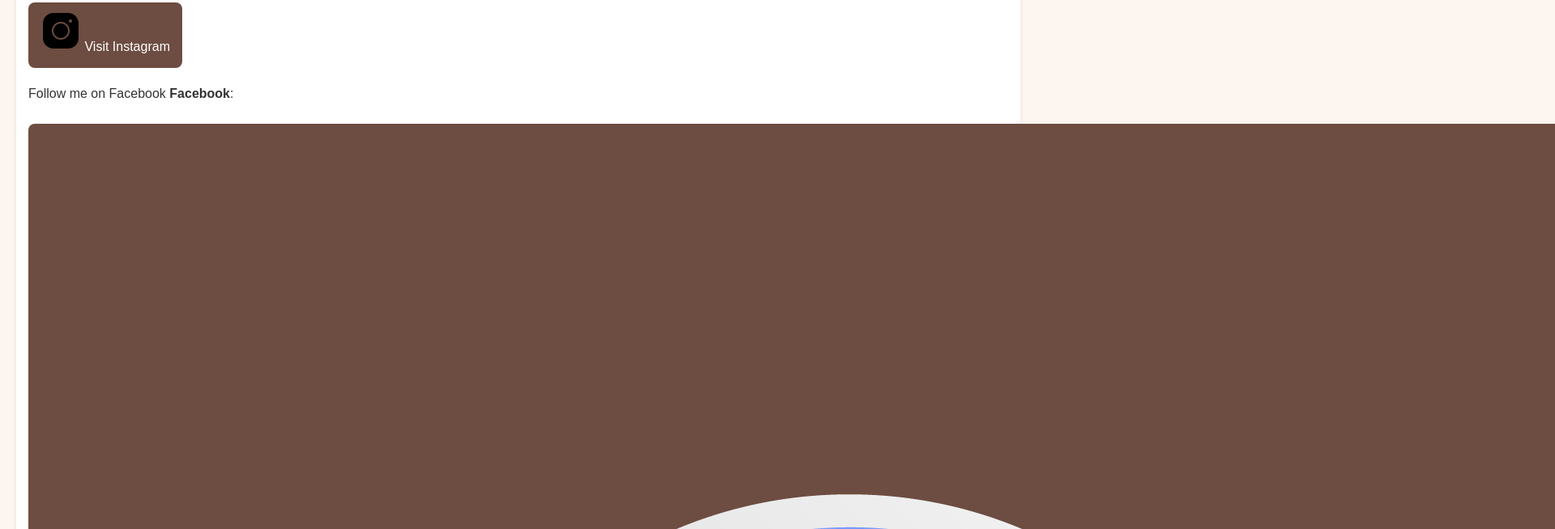
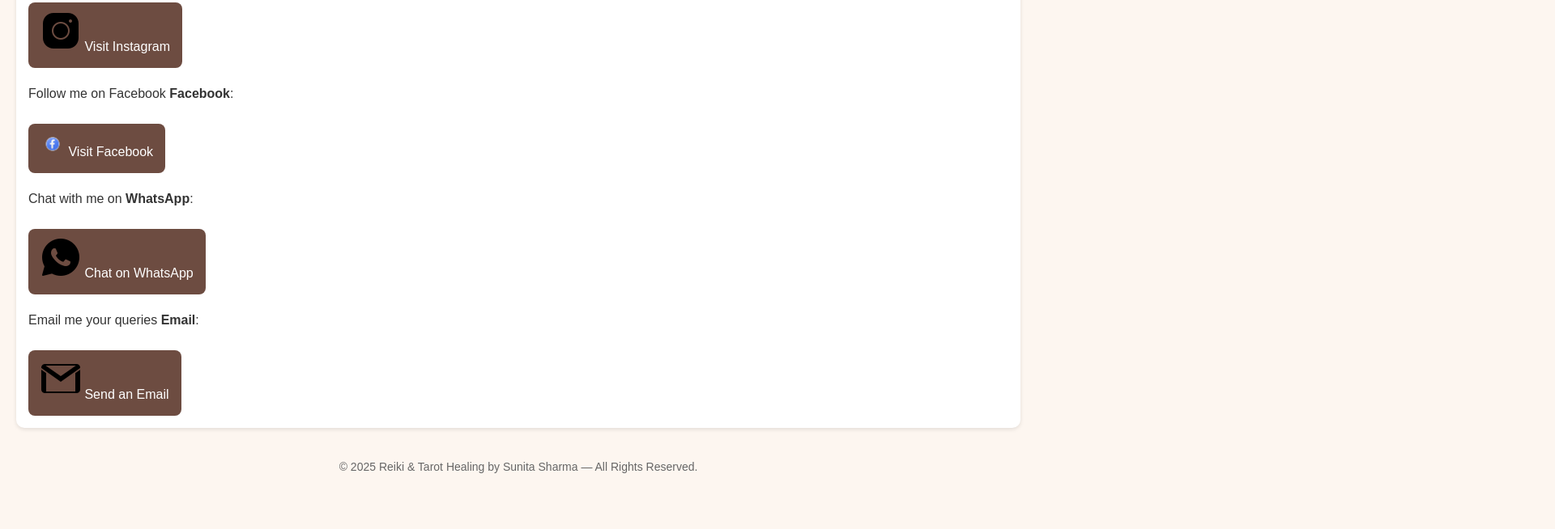
Before and after one commit to Sidzeppelin95/website, a plain HTML site: page index.html in a window 1280 px wide. Shown: the part 1162-1816 px from the top of the page at 81% size, 1920 px wide, since content can reach past the window. After the commit the page ends 1781 px from the top, so only its background shows below. Drawn offline with Linux system fonts and the light colour scheme.

Commit message:
Update index.html

```diff
--- a/index.html
+++ b/index.html
@@ -115,6 +115,11 @@
 
     .contact-links a:hover {
       background-color: #4e342e;
+    }
+    .contact-links img[alt="Facebook"] {
+      width: 30px;
+      height: 30px;
+      object-fit: contain;
     }
 
     footer {
```
